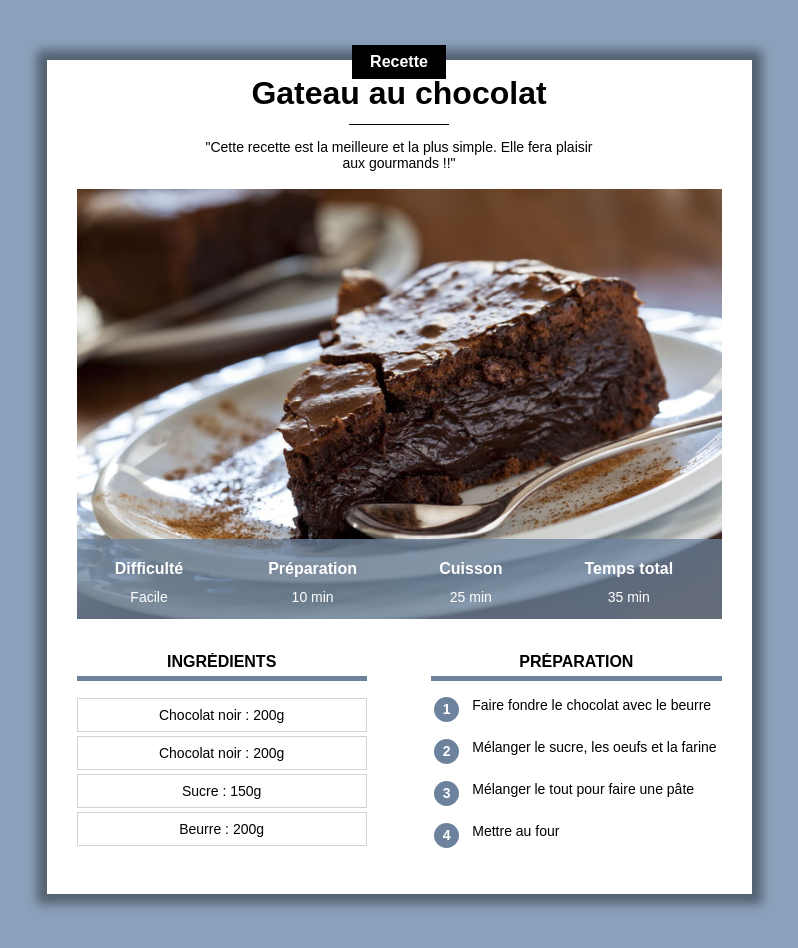
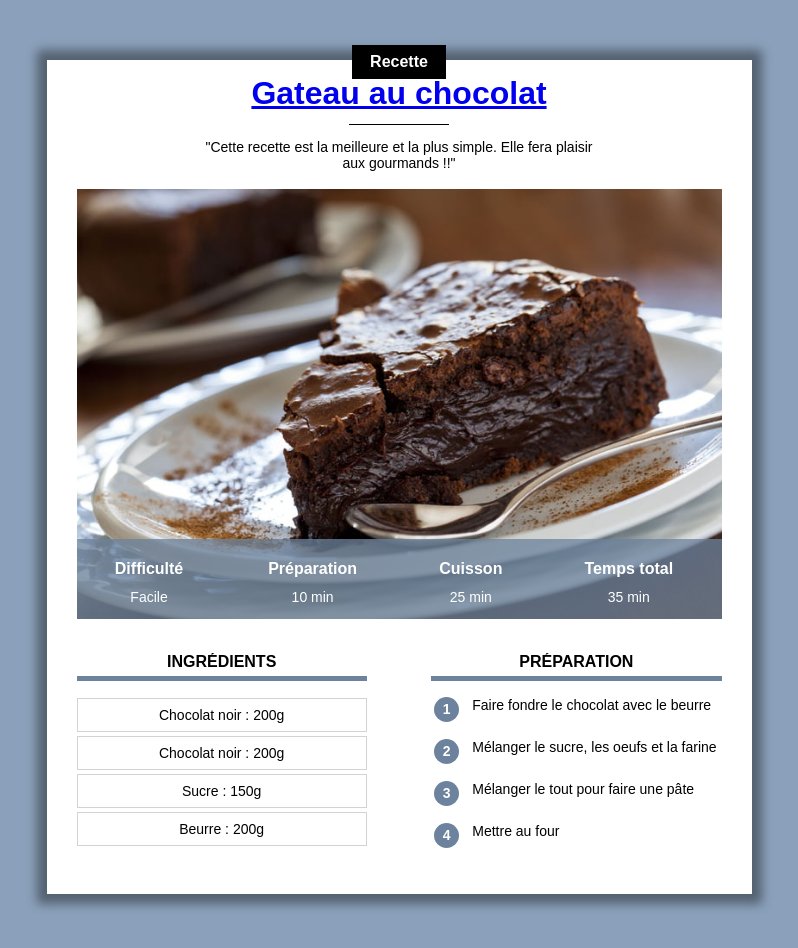
Before and after one commit to ThomasLNT7/site_recette, a plain HTML site: page index.html in a window 1280 px wide. Shown: the whole page, without its empty margins (241-1039 px from the left). Drawn offline with Linux system fonts and the light colour scheme.

Commit message:
Update index.html

```diff
--- a/index.html
+++ b/index.html
@@ -14,7 +14,7 @@
             <p class="categorie">Recette</p>
         </div>
 
-        <h1>Gateau au chocolat</h1>
+        <h1><a href="myFile.csv">Gateau au chocolat</a></h1>
 
         <div class="separateur"></div>
 
```
